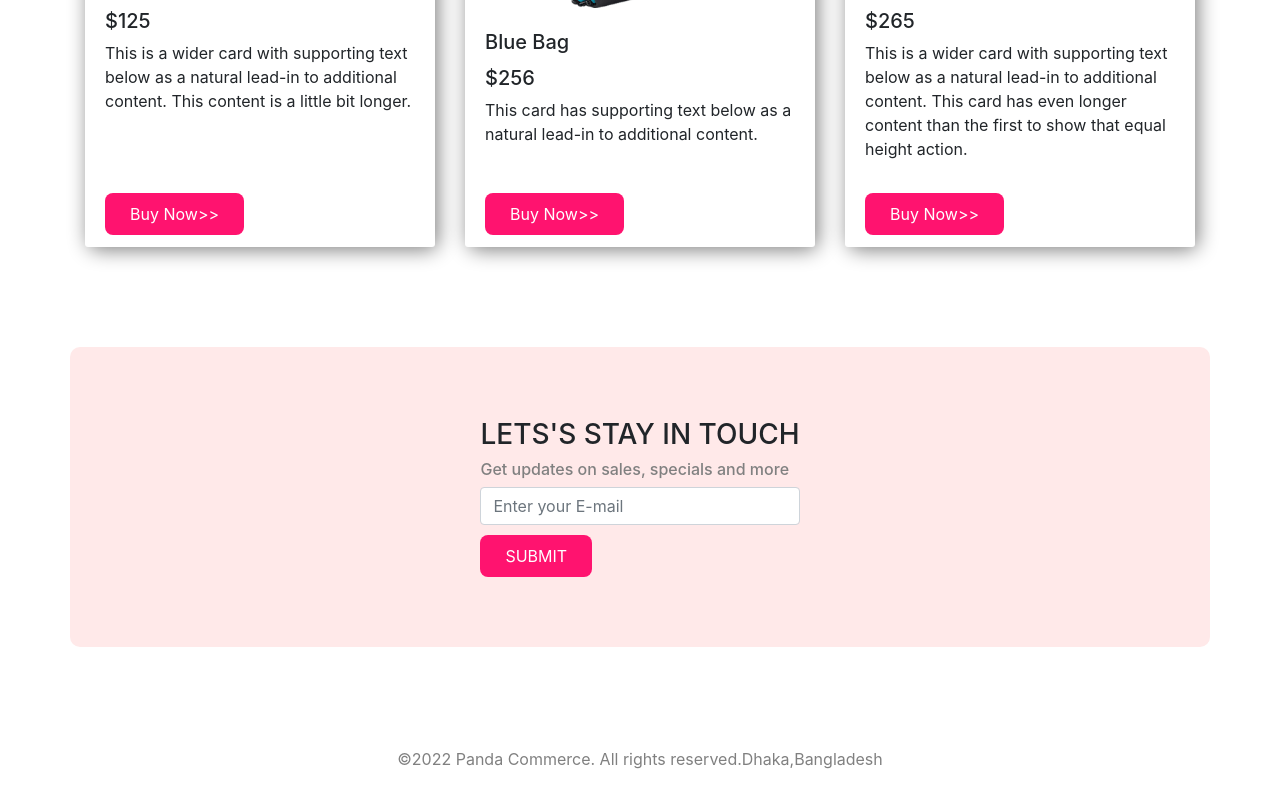
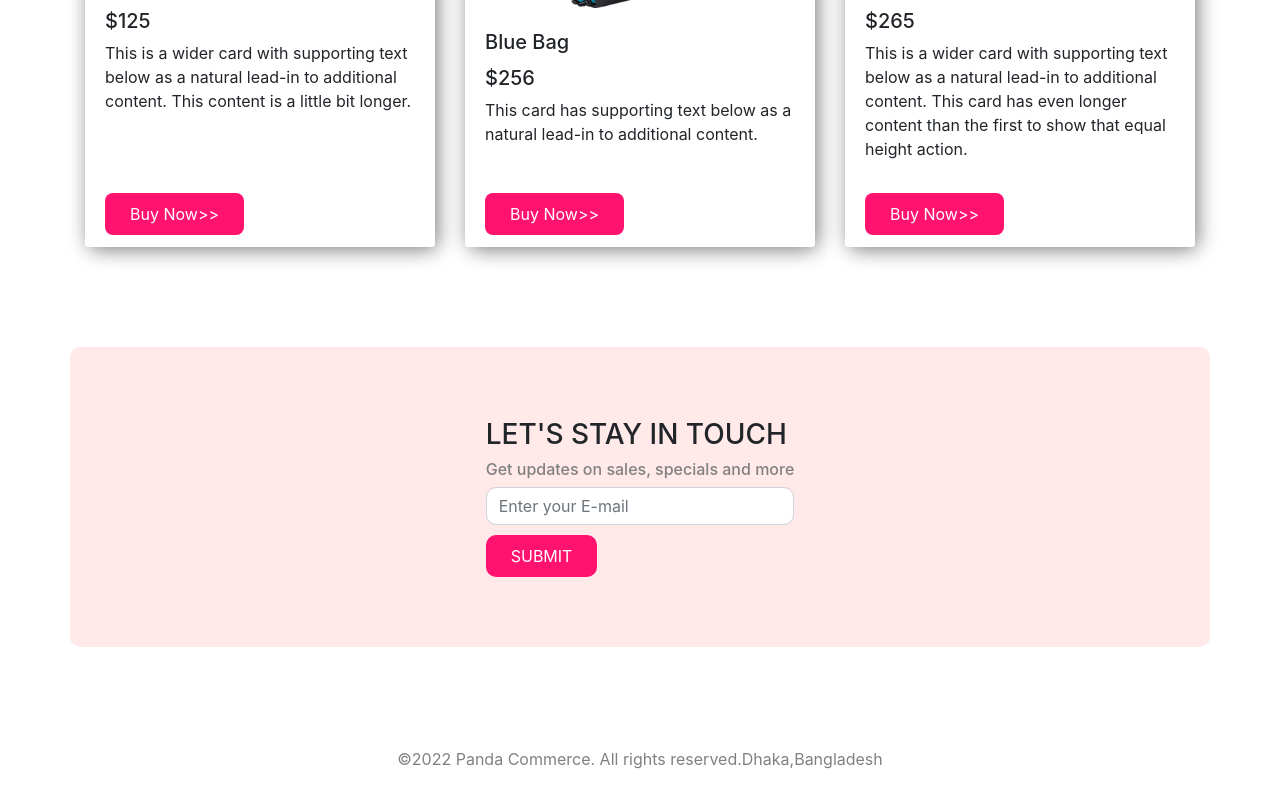
Before and after one commit to munna686/panda-commerce, a plain HTML site: page index.html in a window 1280 px wide. Shown: the part 1946-2733 px from the top of the page. Drawn offline with nearby package versions, Linux system fonts and the light colour scheme.

Commit message:
customize

```diff
--- a/index.html
+++ b/index.html
@@ -209,9 +209,9 @@
      <!-- =========================Subscribe Start========================= -->
      <div class="container orange-bg d-flex justify-content-center align-items-center" id="subscribe">
       <div>
-        <h3>LETS'S STAY IN TOUCH</h3>
+        <h3>LET'S STAY IN TOUCH</h3>
         <h6>Get updates on sales, specials and more</h6>
-        <input class="form-control" placeholder="Enter your E-mail" type="text">
+        <input class="form-control lol" placeholder="Enter your E-mail" type="text">
         <button class="buy-now-button lastbt">SUBMIT</button>
       </div>
      </div>
--- a/style.css
+++ b/style.css
@@ -64,8 +64,12 @@
 
 .lastbt{
     margin-top: 10px;
+    border-radius: 10px;
 }
 .foot{
     text-align: center;
     color: gray;
 }
+.lol{
+    border-radius: 10px;
+}
```
